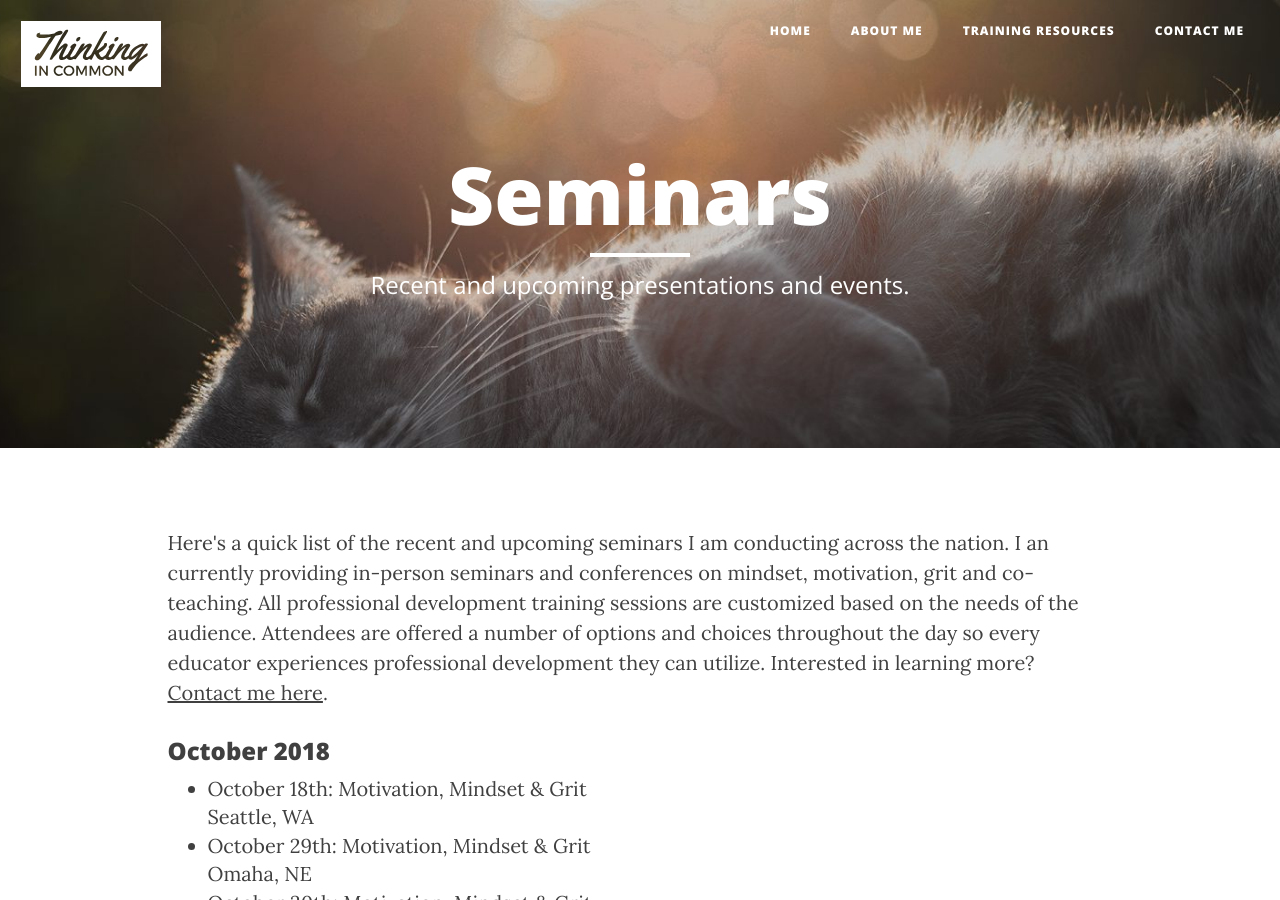
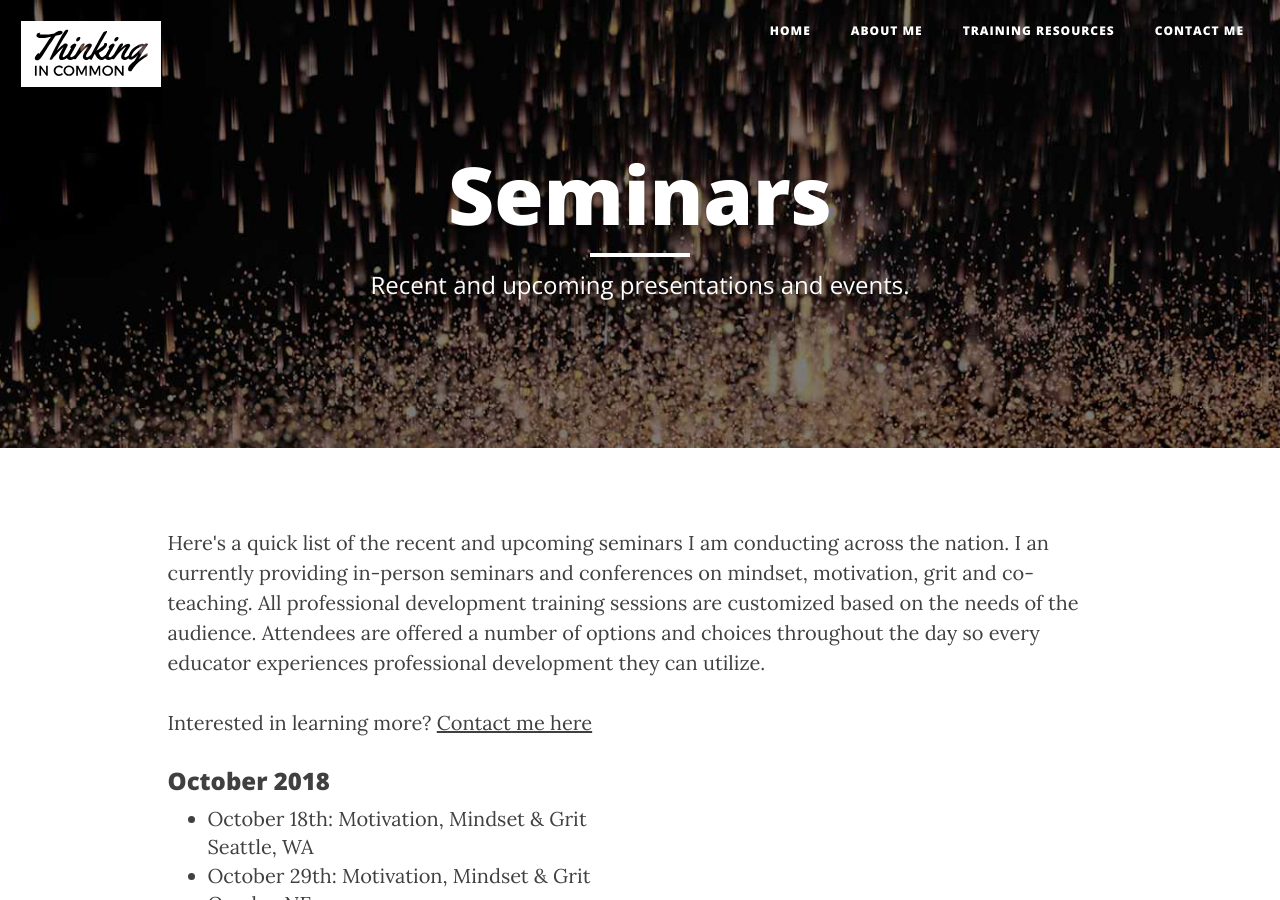
Before and after one commit to iamweswilson/clearlycat, a Jekyll site: the page built from seminars.html, in a window 1280 px wide and 900 px high. Built offline with Jekyll 4.4.1, drawn with Linux system fonts in a browser that asks for light colours; nearby versions of some CDN libraries; comment, search, counter and statistics services are not loaded.

Commit message:
seminar updates

```diff
--- a/seminars.html
+++ b/seminars.html
@@ -4,7 +4,7 @@ title: Seminars
 permalink: /seminars/
 ---
     <!-- Set your background image for this header on the line below. -->
-    <header class="intro-header" style="background-image: url('/img/bkgd-2.jpg')">
+    <header class="intro-header" style="background-image: url('/img/bkgd-1.jpg')">
         <div class="container">
             <div class="row">
                 <div class="col-lg-10 col-lg-offset-1 col-md-10 col-md-offset-1">
@@ -23,7 +23,10 @@ permalink: /seminars/
         <div class="row">
             <div class="col-sm-10 col-sm-push-1">
                 <p>
-                    Here's a quick list of the recent and upcoming seminars I am conducting across the nation. I an currently providing in-person seminars and conferences on mindset, motivation, grit and co-teaching. All professional development training sessions are customized based on the needs of the audience. Attendees are offered a number of options and choices throughout the day so every educator experiences professional development they can utilize. Interested in learning more? <a href="/contact/">Contact me here</a>.
+                    Here's a quick list of the recent and upcoming seminars I am conducting across the nation. I an currently providing in-person seminars and conferences on mindset, motivation, grit and co-teaching. All professional development training sessions are customized based on the needs of the audience. Attendees are offered a number of options and choices throughout the day so every educator experiences professional development they can utilize.
+                </p>
+                <p>
+                    Interested in learning more? <a href="/contact/">Contact me here</a>
                 </p>
                 <h3>October 2018</h3>
                 <ul>
```
